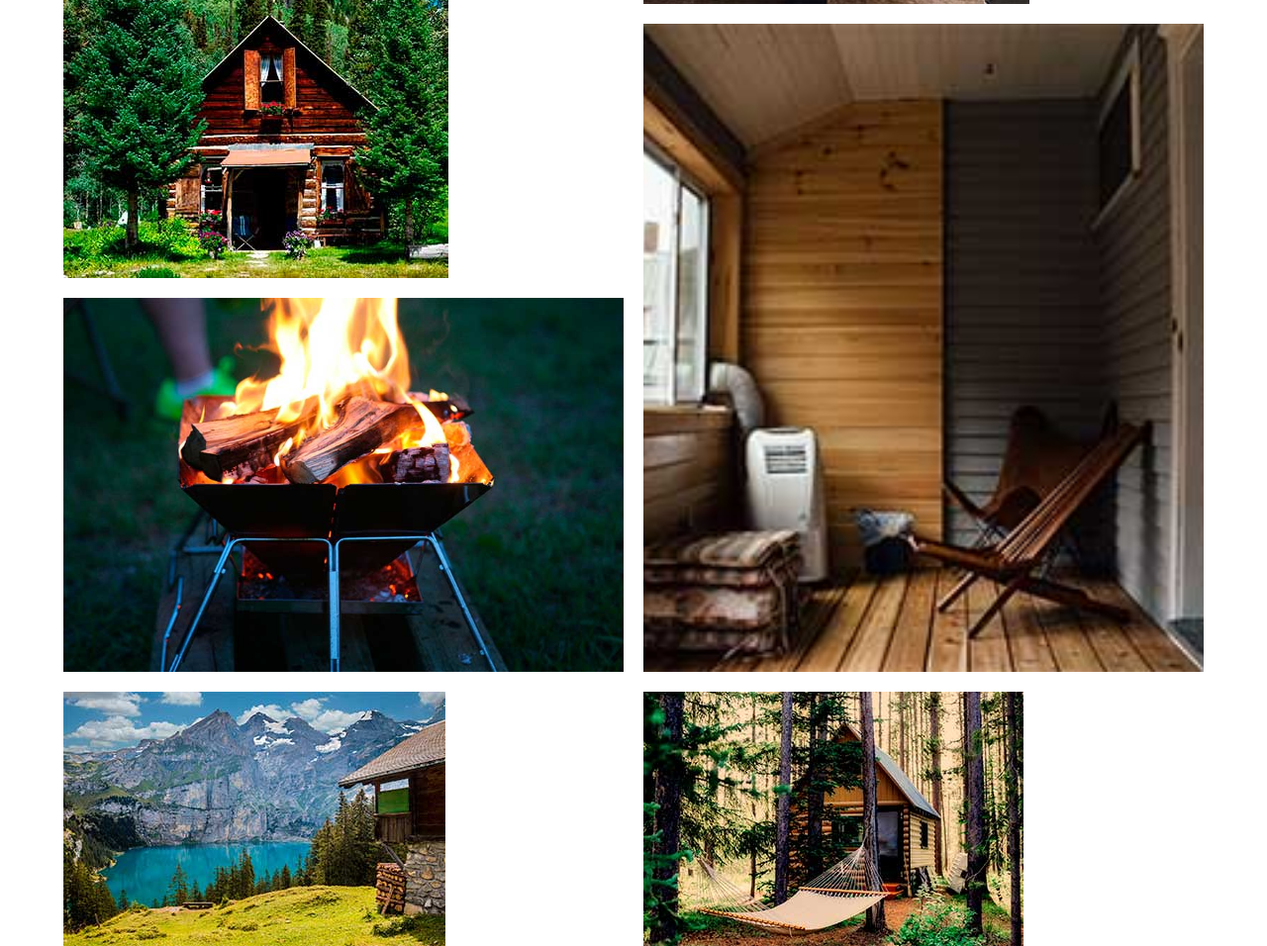
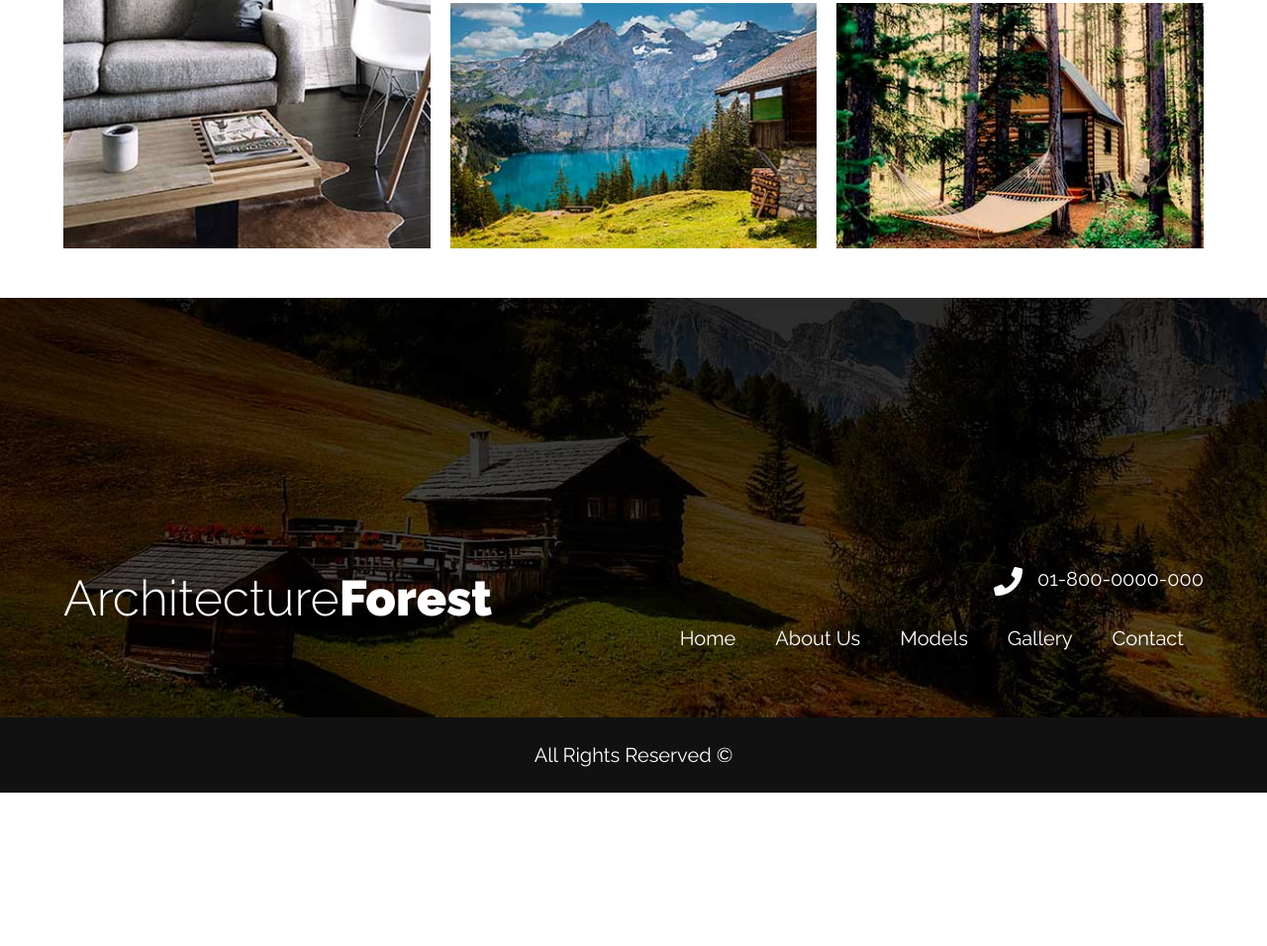
Before and after one commit to mark1n1/architecture, a plain HTML site: page index.html in a window 1280 px wide. Shown: the part 4077-5033 px from the top of the page at 99% size. After the commit the page ends 4878 px from the top, so only its background shows below. Drawn offline with Linux system fonts and the light colour scheme.

Commit message:
final changes

```diff
--- a/css/styles.css
+++ b/css/styles.css
@@ -75,7 +75,7 @@ img {
     background-position: bottom center;
 }
 
-.header a {
+.header a{
     color: var(--white);
     font-size: 2rem;
 }
@@ -279,6 +279,11 @@ img {
     grid-template-columns: repeat(2, 1fr);
     gap: 2rem;
 }
+@media (min-width: 768px) {
+    .gallery {
+        grid-template-columns: repeat(3, 1fr);
+    }
+}
 .gallery img {
     object-fit: cover;
     height: 100%;
@@ -288,10 +293,53 @@ img {
     grid-column: 2 / 3;
     grid-row: 1 / 3;
 }
+@media (min-width: 768px) {
+    .gallery .image:nth-child(2) {
+        grid-column: 1 / 2;
+        grid-row: 2 / 4;
+    }
+}
 .gallery .image:nth-child(3) {
+    grid-row: 3 / 5;
     grid-column: 2 / 3;
-    grid-row: 3 / 5;
+}
+@media (min-width: 768px) {
+    .gallery .image:nth-child(3) {
+        grid-row: 1 / 2;
+        grid-column: 2 / 3;
+    }
 }
 .gallery .image:nth-child(6) {
     grid-row: 2 / 4;
 }
+@media (min-width: 768px) {
+    .gallery .image:nth-child(6) {
+        grid-column: 3 / 4;
+        grid-row: 1 / 3;
+    }
+}
+
+.footer {
+    height: 50rem;
+    background-image: url(../img/footer_bg.jpg);
+    background-repeat: no-repeat;
+    background-position: center center;
+    background-size: cover;
+
+    display: flex;
+    flex-direction: column;
+    justify-content: flex-end;
+    color: var(--white);
+}
+.footer a {
+    color: var(--white);
+    font-size: 2rem;
+}
+
+.copyright {
+    background-color: var(--black);
+    text-align: center;
+    margin: 5rem 0 0 0;
+    font-size: 2rem;
+    padding: 2rem;
+}
--- a/index.html
+++ b/index.html
@@ -123,5 +123,28 @@
             </div>
         </div>
     </section>
+
+    <footer class="footer mt-5">
+        <div class="container">
+            <div class="bar">
+                <div class="logo">
+                    <h1 class="site-name">Architecture<span>Forest</span></h1>
+                </div>
+                <div class="contact">
+                    <a class="phone" href="tel:01-800-0000-000">01-800-0000-000</a>
+
+                    <nav class="navigation">
+                        <a class="link" href="#">Home</a>
+                        <a class="link" href="#">About Us</a>
+                        <a class="link" href="#">Models</a>
+                        <a class="link" href="#">Gallery</a>
+                        <a class="link" href="#">Contact</a>
+                    </nav>
+                </div>
+            </div>
+        </div>
+
+        <p class="copyright">All Rights Reserved &copy;</p>
+    </footer>
 </body>
 </html>
```
